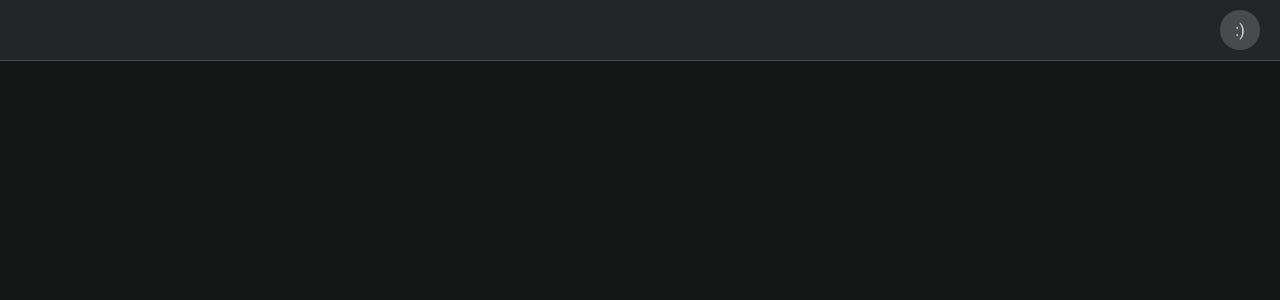
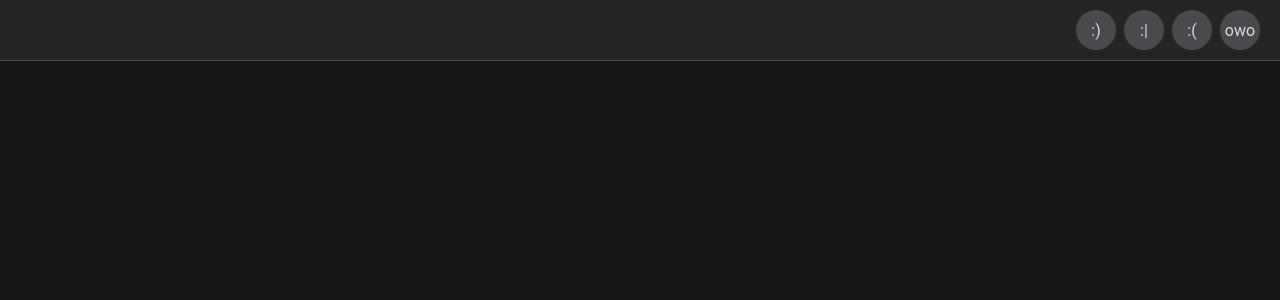
Before and after one commit to Kah919/KahPortfolio, a React (Create React App) app: page / in a window 1280 px wide. Shown: the top 300 px of the page. Built offline with nearby package versions, Linux system fonts and the light colour scheme.

Commit message:
Create drop down

```diff
--- a/src/App.js
+++ b/src/App.js
@@ -1,6 +1,7 @@
 import React from 'react';
 import Navbar from './components/Navbar/Navbar';
 import NavItem from './components/Navbar/NavItem';
+import DropdownMenu from './components/Navbar/DropdownMenu';
 
 
 function App() {
@@ -8,6 +9,11 @@ function App() {
     <div>
       <Navbar>
         <NavItem icon=":)" />
+        <NavItem icon=":|" />
+        <NavItem icon=":(" />
+        <NavItem icon="owo" >
+          <DropdownMenu />
+        </NavItem>
       </Navbar>
     </div>
   );
--- /dev/null
+++ b/src/components/Navbar/DropdownItem.js
@@ -0,0 +1,9 @@
+import React from 'react';
+
+export default ({children}) => {
+    return(
+        <a href="#" className="menu-item">
+            {children}
+        </a>
+    )
+}
--- /dev/null
+++ b/src/components/Navbar/DropdownMenu.js
@@ -0,0 +1,10 @@
+import React from 'react';
+import DropdownItem from './DropdownItem';
+
+export default () => {
+    return(
+        <div className="dropdown">
+            <DropdownItem>My Profile</DropdownItem>
+        </div>
+    )
+}
--- a/src/components/Navbar/NavItem.js
+++ b/src/components/Navbar/NavItem.js
@@ -1,11 +1,14 @@
-import React from 'react';
+import React, {useState} from 'react';
 
-export default ({icon}) => {
+export default ({icon, children}) => {
+    const [open, setOpen] = useState();
     return (
         <li className="nav-item">
-            <a href className="icon-button">
+            <a href className="icon-button" onClick={() => setOpen(!open)}>
                 { icon }
             </a>
+
+            {open && children}
         </li>
     )
 }
```
